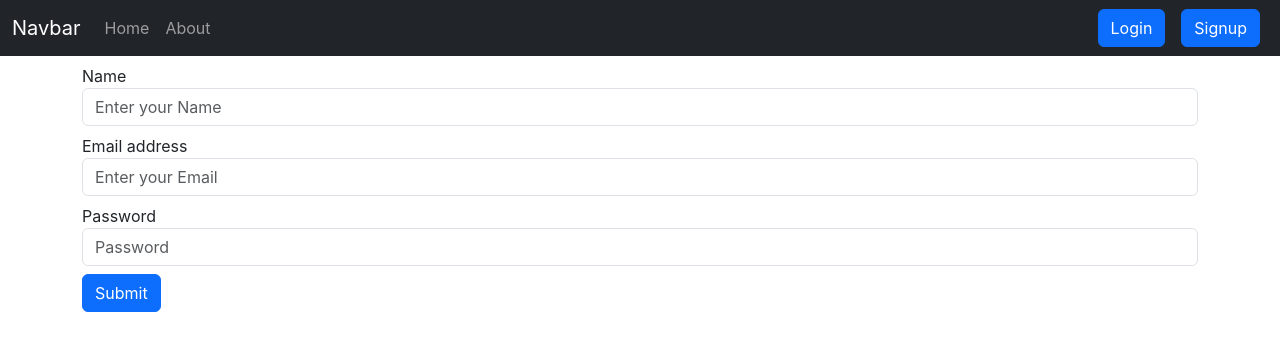
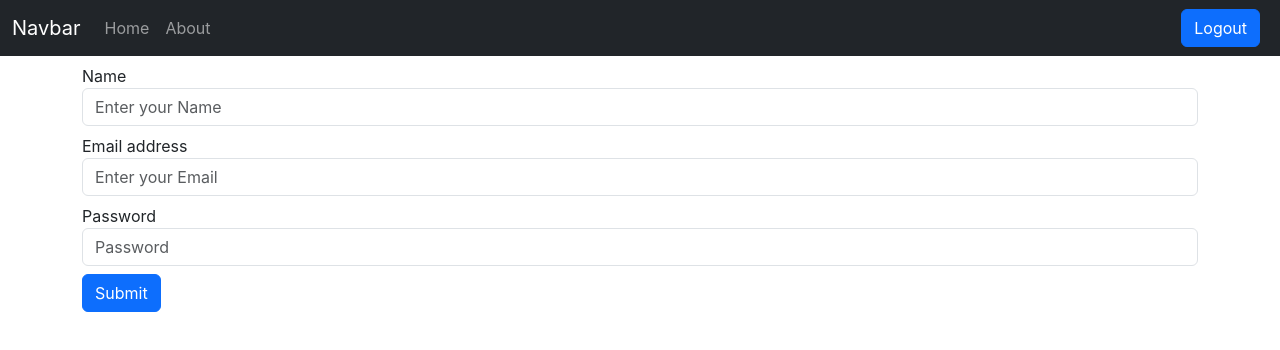
Before and after one commit to Hardik12c/Inotebook, a React (Create React App) app in the folder frontend/: page /register in a window 1280 px wide. Shown: the top 350 px of the page. Built offline with nearby package versions, Linux system fonts and the light colour scheme; sample sign-in values are in the browser's storage.

Commit message:
logout functionality added

```diff
--- a/frontend/src/components/Navbar.js
+++ b/frontend/src/components/Navbar.js
@@ -23,18 +23,46 @@ export default function Navbar() {
         <div className="collapse navbar-collapse" id="navbarSupportedContent">
           <ul className="navbar-nav me-auto mb-2 mb-lg-0">
             <li className="nav-item">
-                <Link className={`nav-link ${location.pathname==="/"? "active" :""}`} aria-current="page" to="/">
+              <Link
+                className={`nav-link ${
+                  location.pathname === "/" ? "active" : ""
+                }`}
+                aria-current="page"
+                to="/"
+              >
                 Home
               </Link>
             </li>
             <li className="nav-item">
-                <Link className={`nav-link ${location.pathname==="/about"? "active" :""}`} to="/about">
+              <Link
+                className={`nav-link ${
+                  location.pathname === "/about" ? "active" : ""
+                }`}
+                to="/about"
+              >
                 About
               </Link>
             </li>
           </ul>
-            <Link className="btn btn-primary mx-2" to="/login" role="button">Login</Link>
-            <Link className="btn btn-primary mx-2" to="/register" role="button">Signup</Link>
+
+          {localStorage.getItem("token") ? (
+            <Link className="btn btn-primary mx-2" to="/login" onClick={()=>(localStorage.removeItem('token'))} role="button">
+              Logout
+            </Link>
+          ) : (
+            <div>
+              <Link className="btn btn-primary mx-2" to="/login" role="button">
+                Login
+              </Link>
+              <Link
+                className="btn btn-primary mx-2"
+                to="/register"
+                role="button"
+              >
+                Signup
+              </Link>
+            </div>
+          )}
         </div>
       </div>
     </nav>
```
Lines whose indentation alone changed are shown as unchanged.
